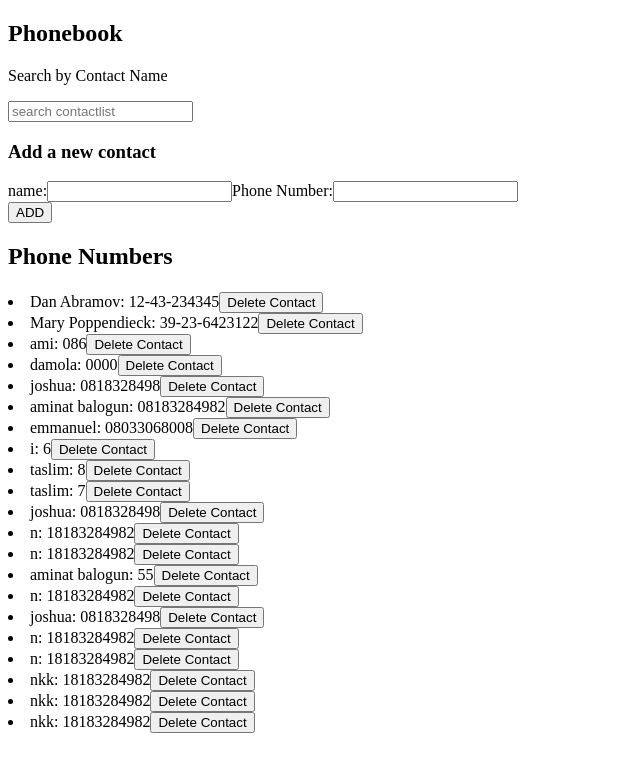
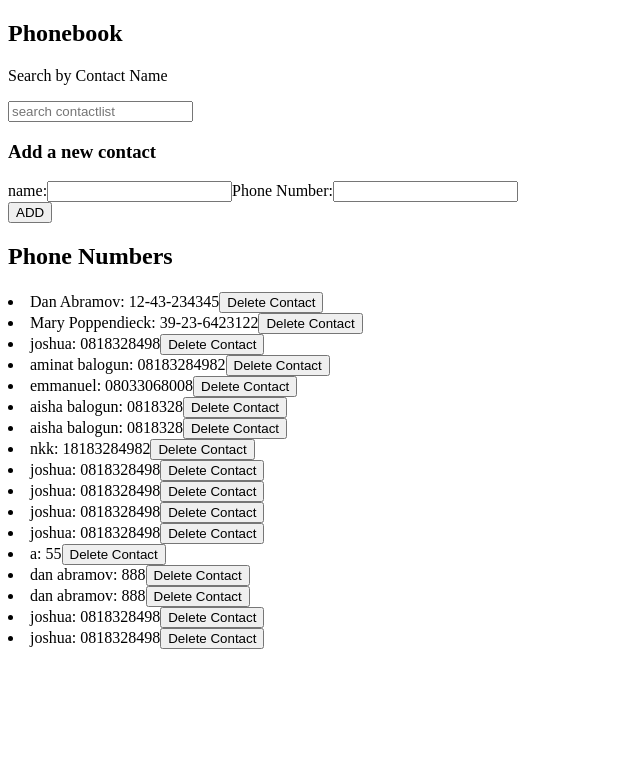
Before and after one commit to aminatfowokebalogun/fullstackopenexercises, a React (Create React App) app: page / in a window 1280 px wide. Shown: the top 772 px of the page, without its empty margins (0-640 px from the left). Built offline with nearby package versions, Linux system fonts and the light colour scheme; data requests are answered from the project's data file.

Commit message:
improved error messages

```diff
--- a/db.json
+++ b/db.json
@@ -9,16 +9,6 @@
       "name": "Mary Poppendieck",
       "number": "39-23-6423122",
       "id": 4
-    },
-    {
-      "name": "ami",
-      "number": "086",
-      "id": 11
-    },
-    {
-      "name": "damola",
-      "number": "0000",
-      "id": 14
     },
     {
       "name": "joshua",
@@ -36,74 +26,64 @@
       "id": 19
     },
     {
-      "name": "i",
-      "number": "6",
-      "id": 24
+      "name": "aisha balogun",
+      "number": "0818328",
+      "id": 20
     },
     {
-      "name": "taslim",
-      "number": "8",
-      "id": 28
+      "name": "aisha balogun",
+      "number": "0818328",
+      "id": 21
     },
     {
-      "name": "taslim",
-      "number": "7",
-      "id": 31
+      "name": "nkk",
+      "number": "18183284982",
+      "id": 22
     },
     {
       "name": "joshua",
       "number": "0818328498",
-      "id": 34
-    },
-    {
-      "name": "n",
-      "number": "18183284982",
-      "id": 38
-    },
-    {
-      "name": "n",
-      "number": "18183284982",
-      "id": 41
-    },
-    {
-      "name": "aminat balogun",
-      "number": "55",
-      "id": 42
-    },
-    {
-      "name": "n",
-      "number": "18183284982",
-      "id": 44
+      "id": 23
     },
     {
       "name": "joshua",
       "number": "0818328498",
-      "id": 45
+      "id": 24
     },
     {
-      "name": "n",
-      "number": "18183284982",
-      "id": 46
+      "name": "joshua",
+      "number": "0818328498",
+      "id": 25
     },
     {
-      "name": "n",
-      "number": "18183284982",
-      "id": 47
+      "name": "joshua",
+      "number": "0818328498",
+      "id": 26
     },
     {
-      "name": "nkk",
-      "number": "18183284982",
-      "id": 48
+      "name": "a",
+      "number": "55",
+      "id": 27
     },
     {
-      "name": "nkk",
-      "number": "18183284982",
-      "id": 50
+      "name": "dan abramov",
+      "number": "888",
+      "id": 28
     },
     {
-      "name": "nkk",
-      "number": "18183284982",
-      "id": 51
+      "name": "dan abramov",
+      "number": "888",
+      "id": 29
+    },
+    {
+      "name": "joshua",
+      "number": "0818328498",
+      "id": 30
+    },
+    {
+      "name": "joshua",
+      "number": "0818328498",
+      "id": 31
     }
   ]
 }
--- a/src/App.js
+++ b/src/App.js
@@ -10,8 +10,7 @@ const App = () => {
   const [newName, setNewName] = useState('');
   const [newNumber, setNewNumber] = useState('');
   const [search, setSearch] = useState('');
-
-
+  const [errorMessage, setErrorMessage] = useState('');
 
 //data fetching
   useEffect(()=>{
@@ -25,37 +24,32 @@ const App = () => {
     number: newNumber
   }
 
-  //contatc_new_name = persons.map((contact_name, i)=> contact_name.name)
-
     const onSubmit=(event)=>{
       event.preventDefault()
+      //condition for comparing new inputs to existing ones
+
       //alert(contactObject.number);
       contactsservices.createContact(contactObject)
       .then(res=> res.data)
-      //error
-
-      //condition for comparing new inputs to existing ones
-      //console.log(newName, newNumber)
-      //if(newName.toLowerCase().includes(t.toString().toLowerCase())){console.log('true')}else{console.log('false')}
-
+      alert (`You just successfully added ${newName}, ${newNumber} to your phonebook`)
       //onsubmit input values should be empty strings
       setNewName('')
       setNewNumber('')
     }
 
-    const onSearch=(event)=>{
-      setSearch(event.target.value)
+    const onSearch=(event)=>{setSearch(event.target.value)
       //console.log(search)
     }
+
     //variable filtering
     const filteredNames = persons.filter((person,i)=>{
     return person.name.toLowerCase().includes(search.toLowerCase());
   });
 
-  //const t =()=>{
-    //filteredNames.map((persons,i)=>persons.name)
-    //console.log(persons.name)
-  //}
+  const compare = filteredNames.map((contact, i)=> {return contact.name})
+  const compareVar =()=>compare.includes(newName.toLowerCase())
+
+
 
   return (
     <>
--- a/src/ContactList.jsx
+++ b/src/ContactList.jsx
@@ -4,8 +4,7 @@ import Notification from "./Notification";
 
 
 const ContactList =({filteredNames})=>{
-    const [errorMessage, setErrorMessage] = useState(null);
-   // const [successful, setSuccessful] = useState('')
+    const [errorMessage, setErrorMessage] = useState('');
 
 //event handler with id and name paremter gotten from the button as an arguement, and add to the baseurl of the restapi
 const handleDelete =(id, name)=>{
@@ -15,19 +14,19 @@ const handleDelete =(id, name)=>{
     //conition for confirm dialog
     if(window.confirm(`Do you want to delete ${name}?`)){
         contactservices.deleteContact(id, todelete)
-        //error message
-        .catch(error => {
-            if(error === null){
-                alert('no error')
-            }
-        })
+        //catch error message and set it to the hook
+        .catch(error => {setErrorMessage(`${name} was already been deleted from the phonebook`)
+                        setTimeout(() => {setErrorMessage(null)}, 5000)}
+            )
     }
 }
 
     return(
         <>
+        <div>
+            <Notification message={errorMessage} />
+        </div>
             {/******************array mapping**************** */}
-            <Notification message={errorMessage} />
                 {
                     filteredNames?.map ((person, i)=>(
                     <React.Fragment key={i}>
--- a/src/Notification.jsx
+++ b/src/Notification.jsx
@@ -1,12 +1,14 @@
 import React from "react";
 
-const Notification=({message, successful})=>{
-
+const Notification=({message})=>{
+    if (message === null) {
+    return console.log('deleted')
+  }
 
     return(
         <>
             <h1>
-                {message}
+                {message === null ? 'deleted' : message}
             </h1>
 
 
```
